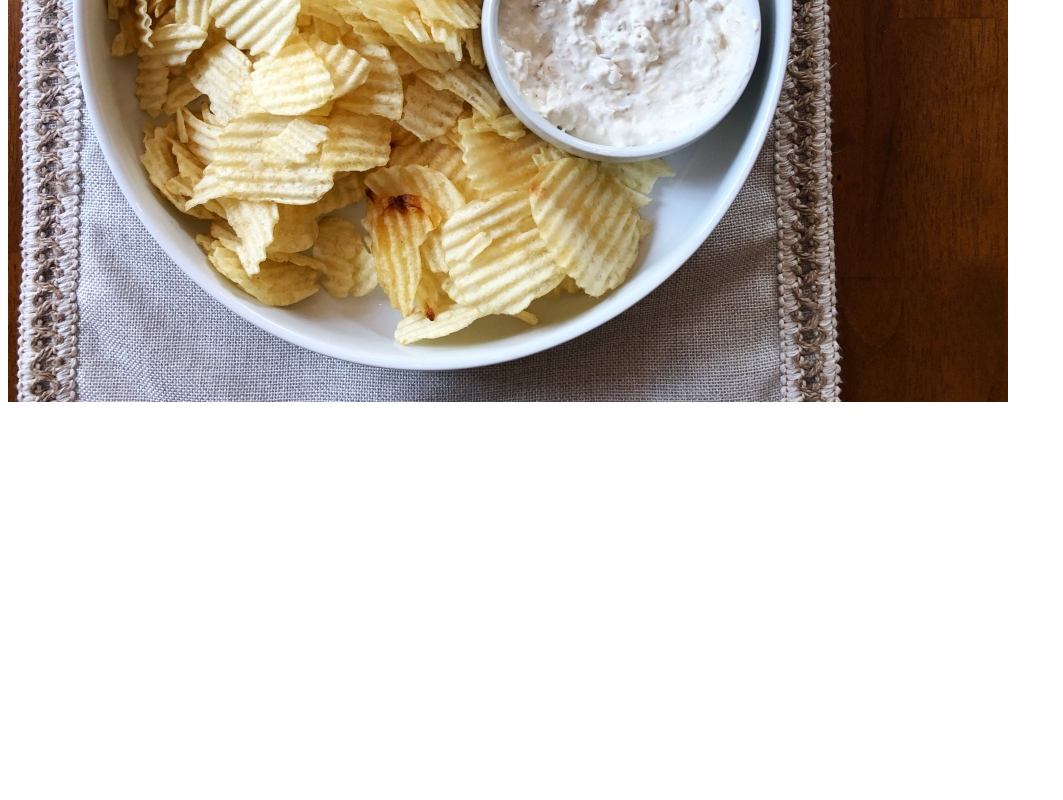
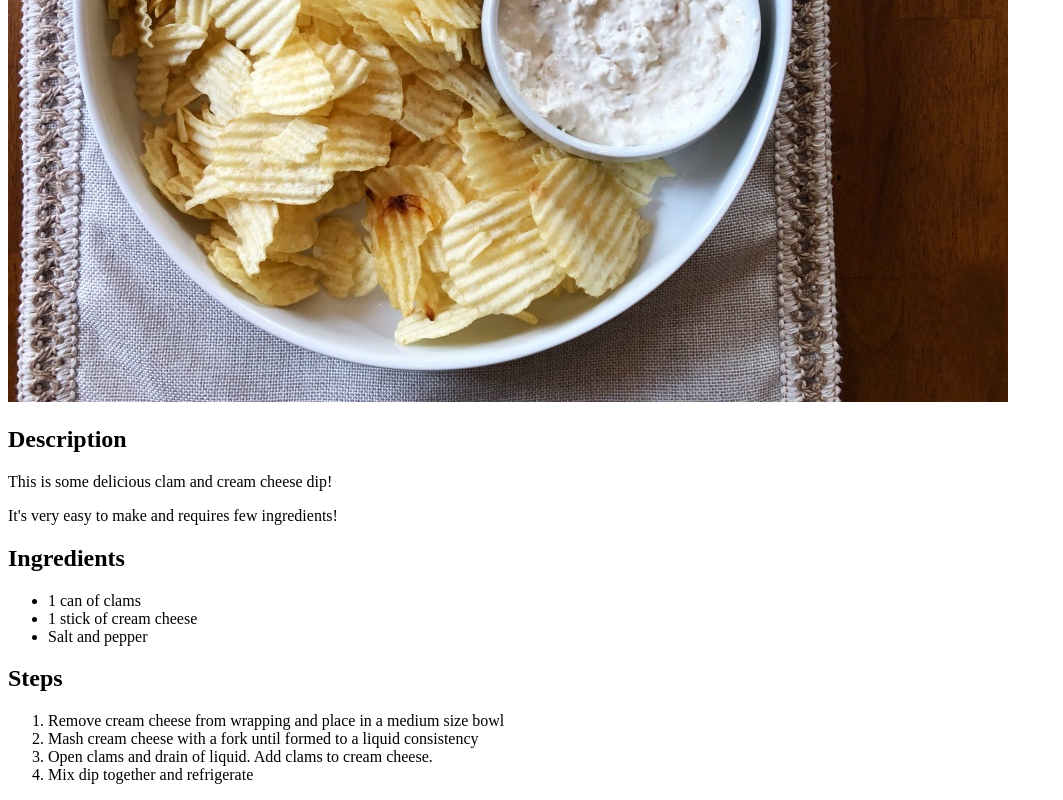
Before and after one commit to datadarkly/odin-project, a plain HTML site: page odin-recipes/recipes/clam-cream-cheese-dip.html in a window 1280 px wide. Shown: the part 428-1228 px from the top of the page, without its empty margins (0-1063 px from the left). Before the commit the page ends 842 px from the top, so only its background shows below. Drawn offline with Linux system fonts and the light colour scheme.

Commit message:
Add clam dip recipe and instructions

```diff
--- a/odin-recipes/recipes/clam-cream-cheese-dip.html
+++ b/odin-recipes/recipes/clam-cream-cheese-dip.html
@@ -9,5 +9,25 @@
         <h1>Clam & Cream Cheese Dip</h1>
 
         <img src="../img/clam-dip.jpg" alt="Clam Dip!">
+
+        <h2>Description</h2>
+          <p> This is some delicious clam and cream cheese dip!</p>
+
+          <p> It's very easy to make and requires few ingredients!</p>
+
+        <h2>Ingredients</h2>
+          <ul>
+              <li>1 can of clams</li>
+              <li>1 stick of cream cheese</li>
+              <li>Salt and pepper</li>
+          </ul>
+
+        <h2>Steps</h2>
+          <ol>
+              <li>Remove cream cheese from wrapping and place in a medium size bowl</li>
+              <li>Mash cream cheese with a fork until formed to a liquid consistency</li>
+              <li>Open clams and drain of liquid. Add clams to cream cheese.</li>
+              <li>Mix dip together and refrigerate</li>
+          </ol>
     </body>
 </html>
```
